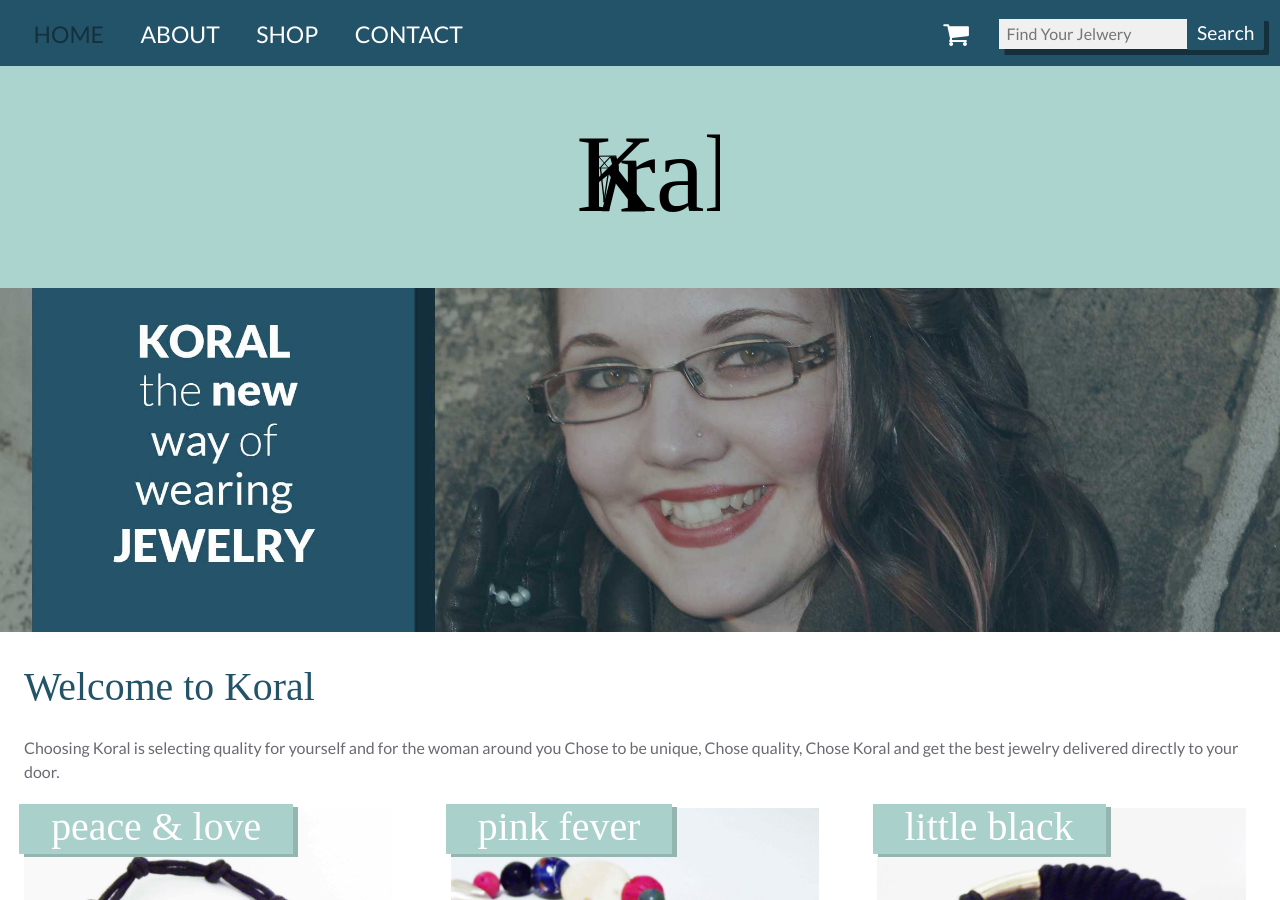
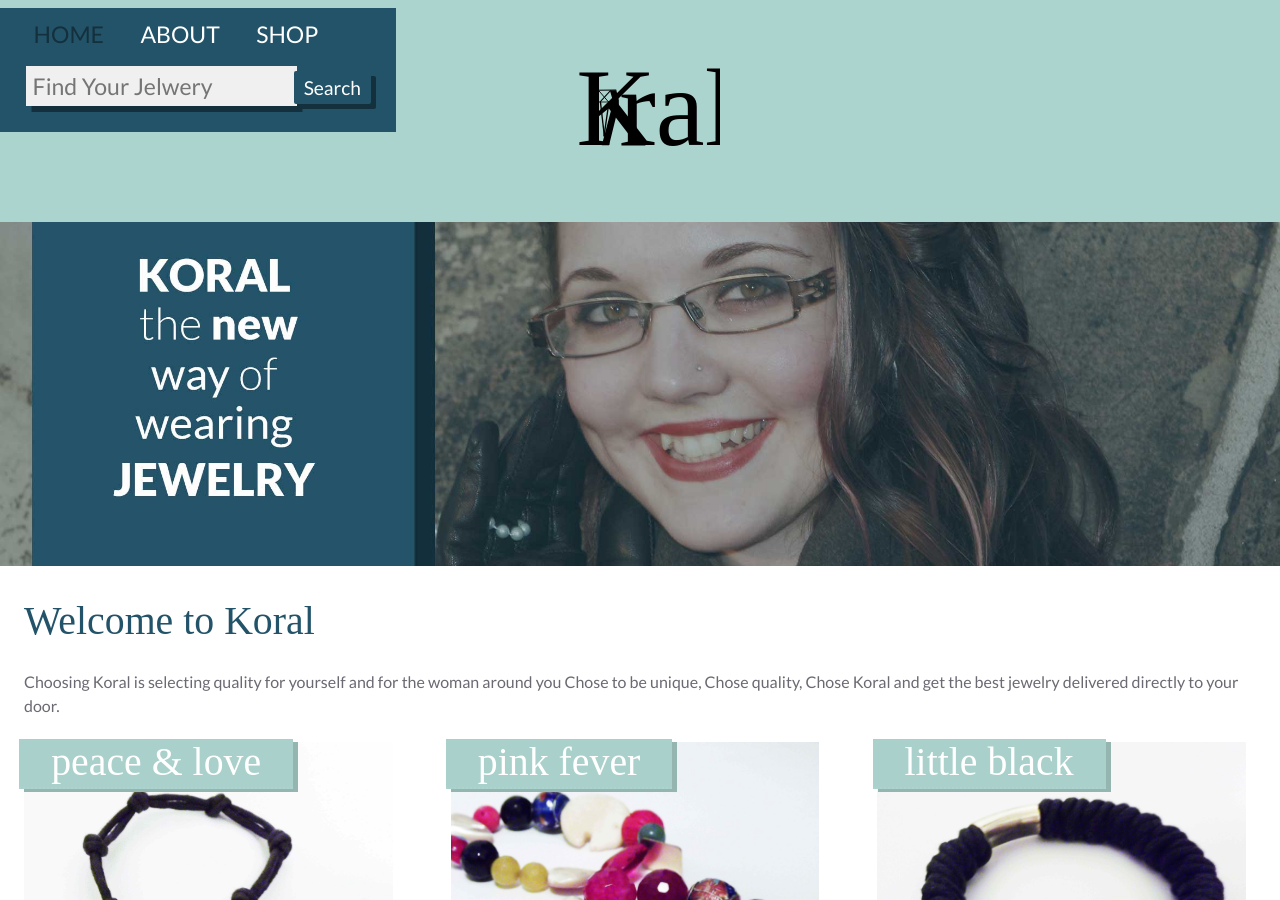
Before and after one commit to corm0078/ecommerce-website, a Jekyll site: the page built from index.html, in a window 1280 px wide and 900 px high. Built offline with Jekyll 4.4.1, drawn with Linux system fonts in a browser that asks for light colours; nearby versions of some CDN libraries; some web fonts are replaced.

Commit message:
take out contact

```diff
--- a/_layouts/default.html
+++ b/_layouts/default.html
@@ -20,8 +20,7 @@
                     <li class="list-group-item list-group-item-inline"><a class="{% if page.url == '/' %}current{% endif%}" href="{{site.baseurl}}/">Home</a></a></li>
                     <li class="list-group-item list-group-item-inline"><a class="{% if page.url == '/about/' %}current{% endif%}" href="{{site.baseurl}}/about/">About</a></li>
                     <li class="list-group-item list-group-item-inline"><a class="{% if page.url == '/shop/' %}current{% endif%}" href="{{site.baseurl}}/shop/">Shop</a></li>
-                    <li class="list-group-item list-group-item-inline"><a href="# main">Contact</a></li>
-                </ul>
+
 
 
                 <div id="search" class="search">
```
